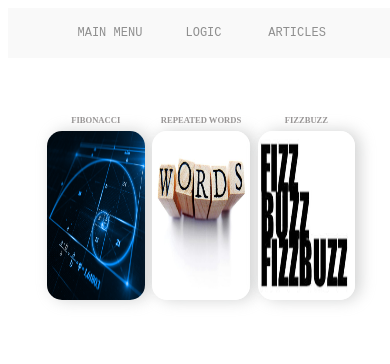
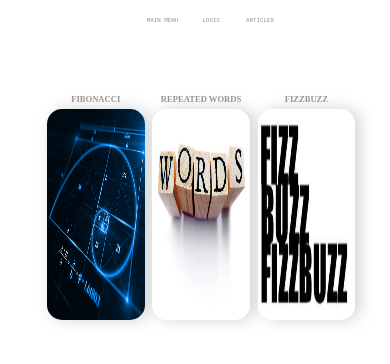
Before and after one commit to rbeaujon/Matic, a React (Create React App) app: page /logic in a window 390 px wide. Shown: the top 364 px of the page. Built offline with nearby package versions, Linux system fonts and the light colour scheme.

Commit message:
fixed bug about text size on button in logic for in resolution 320 such as IPHONE 5, IPHONE SE 2016

```diff
--- a/src/components/logic/logic.js
+++ b/src/components/logic/logic.js
@@ -81,7 +81,7 @@ function Logic() {
 
   return (
     <div className="Logic">
-      <div className='menu'>
+      <div>
         <Menu />
       </div>
       <div className='container'>
--- a/src/components/logic/logic.style.scss
+++ b/src/components/logic/logic.style.scss
@@ -4,7 +4,6 @@
 	height: 100vh;
 }
 .container {
-	position: relative;
 	display: grid;
 	grid-template-columns:  20vw 20vw 20vw;
 	margin-left: 10vw;
@@ -16,12 +15,12 @@
 				background: #817a7a1b;
 		}
 		position: relative;
-		top:12vh;
+		top:7vh;
 		width: 50vw;
 		margin-left: 10vw;
 		h1{
 			color: rgba(122, 118, 118, 0.779);
-			font-size: 1.5vw;
+			font-size: 1vw;
 			width: 15vw;
 			text-transform: uppercase;
 			text-align: center;
@@ -52,6 +51,7 @@
 			border-radius: 5px;
 			outline: none;
 			text-align: center;
+			vertical-align: middle;
 			&:focus {
 				border: 2px solid rgb(77, 77, 84);
 			}
@@ -60,16 +60,18 @@
 			position: absolute;
 			background: linear-gradient(90deg, #31CF75 0%, #2DBBC6 100%);
 			box-shadow: 0px 1px 2px rgba(0, 0, 0, 0.05);
-			border-radius: 7px;
+			border-radius: 5px;
 			border: 0;
+			margin-top: 0vh;
 			color:rgb(255, 255, 255);
-			width: 20vw;
+			width: 15vw;
 			height: 5.3vh;
-			margin-left: 52vw;
+			margin-left: 54vw;
+			font-size: 1vw;
 			button {
-				width: 170px;
+				width: 5vw;
 				height: 2vw;
-				font-size: 1vw;
+
 				&.words {
 					width: 28vw;
 				}
@@ -94,7 +96,8 @@
 
 /* RESPONSIVE DESIGN FOR MOBILE */
 
-/* HIGH RESOLUTION such as IPHONE 13Pro until mid range */
+
+/* HIGH RESOLUTION such as  IPHONE 5, IPHONE SE 2016  until IPHONE 13Pro until mid range */
 
 
 /****** PORTRAIT *************/
@@ -114,13 +117,12 @@ and (orientation: portrait)   {
 			}
 			img {
 				width: 25vw;
-				height: 20vh;
+				height: 25vh;
 			}
 	}
 	}
 	.gameInputs {
 		input, textarea {
-			position: absolute;
 			width: 25vw;
 			margin-left: 22vw;
 			height: 4vh;
@@ -128,7 +130,6 @@ and (orientation: portrait)   {
 			border: 0.5 rgb(178, 174, 174);
 		}
 		button {
-			position: absolute;
 			width: 25vw;
 			height: 4.5vh;
 			font-size: 2vw;
@@ -143,7 +144,8 @@ and (orientation: portrait)   {
 /****** LANDSCAPE *************/
 
 @media  only screen
-and (min-device-width: 410px)
+and (min-width : 320px)
+and (max-width : 568px)
 and (orientation: landscape)  {
 
 }
@@ -161,7 +163,7 @@ and (orientation: portrait)  {
 		grid-template-columns:  25vw 25vw 25vw;
 		margin-left: 0vw;
 		grid-gap: 2vw;
-		height: 45vh;
+		height: 40vh;
 		.item {
 			h1 {
 				font-size: 2.2vw;
@@ -169,7 +171,7 @@ and (orientation: portrait)  {
 			}
 			img {
 				width: 25vw;
-				height: 20vh;
+				height: 25vh;
 			}
 	}
 	}
--- a/src/components/menu/menu.style.scss
+++ b/src/components/menu/menu.style.scss
@@ -1,37 +1,35 @@
 .navigation {
-	position: fixed;
-	width: 100vw;
-	height: 50px;
-	background-color: #F9F9F9;
-	display: flex;
-	width: 100vw;
+	width: 99vw;
+	height: 2vh;
+	background-color: #fff;
+	display: inline-flex;
 	justify-content: center;
 	align-items: center;
 	font-family: Hack, monospace;
 
 
 	& nav {
-		background: #f9f9f9;
+		background: #ffffff00;
 		text-align: center;
+		width: 100vw;
 		& .menu {
 		  list-style: none;
-		  display: flex;
-		  gap: 1vw;
+		  display:inline-flex;
+		  gap: 0.5vw;
 		  margin-left: -5vw;
 		  li {
-			width: 10vw;
+			width: 12vw;
 			text-align: center;
 			& :hover {
 				background-color: rgba(167, 163, 163, 0.597);
-				padding: 10px;
-				border-radius: 10px;
+				padding: 0.2vw;
 			}
 
 			div {
+				border-color: 0.5vw rgb(74, 79, 79);
 				text-decoration: none;
 			  	color: #8f8f8f;
-			  	font-size: 24px;
-			  	font-weight: 400px;
+			  	font-size: 1.5vw;
 			 	transition: all 0.5s ease-in-out;
 			  	position: relative;
 			  	text-transform: uppercase;
@@ -55,12 +53,12 @@ and (orientation: portrait)   {
 	.navigation {
 
 		nav {
-			.menu {
-				margin-left: -10vw;
+			&.menu {
+				gap: 0.1vw;
 				li {
-					width: 23vw;
+					width: 25vw;
 					div {
-						font-size: 12px;
+						font-size: 2vw;
 					}
 				}
 
```
